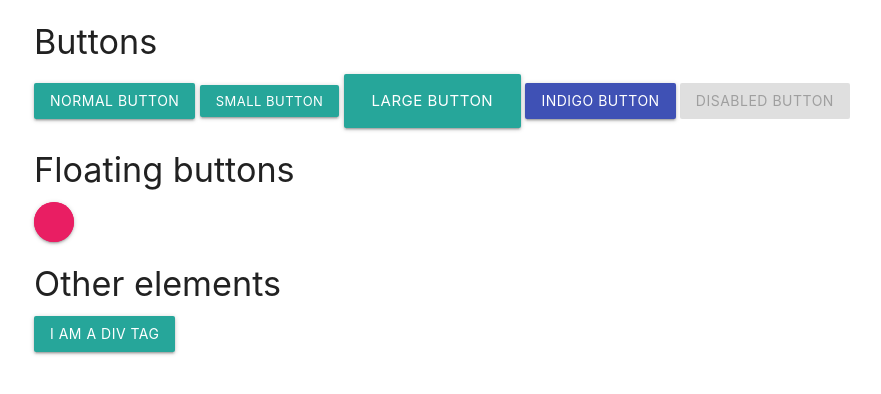
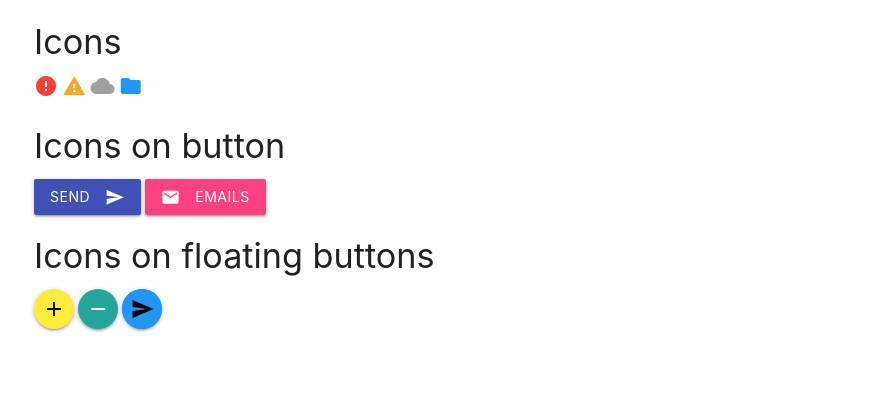
Before and after one commit to nweligalla/Materialize-cheat-sheet, a plain HTML site: page index.html in a window 1280 px wide. Shown: the whole page, without its empty margins (158-1039 px from the left). Drawn offline with nearby package versions, Linux system fonts and the light colour scheme.

Commit message:
material icons

```diff
--- a/index.html
+++ b/index.html
@@ -18,17 +18,35 @@
 
 
     <div class="container">
-        <h4>Buttons</h4>
-        <a href="" class="btn">Normal button</a>
-        <a href="" class="btn-small">Small button</a>
-        <a href="" class="btn-large waves-effect waves-dark">Large button</a>
-        <a href="" class="btn indigo btn waves-effect waves-light">Indigo button</a>
-        <a href="" class="btn disabled">Disabled button</a>
-        <h4>Floating buttons</h4>
-        <a href="" class="btn-floating pink pulse"></a>
-        <h4>Other elements</h4>
-        <div class="btn">I am a div tag</div>
+        <h4>Icons</h4>
+        <i class="material-icons red-text">error</i>
+        <span class="material-icons yellow-text text-darken-3">warning</span>
+        <i class="material-icons grey-text">cloud</i>
+        <i class="material-icons blue-text">folder</i>
+
+        <h4>Icons on button</h4>
+        <a href="" class="btn indigo">
+            <span>send</span>
+            <i class="material-icons right">send</i>
+        </a>
+        <a href="" class="btn pink lighten-2 accent-2 waves-effect waves-light">
+            Emails
+            <i class="material-icons left">email</i>
+        </a>
+
+        <h4>Icons on floating buttons</h4>
+        <a href="" class="btn-floating yellow">
+            <i class="material-icons black-text">add</i>
+        </a>
+        <a href="" class="btn-floating">
+            <i class="material-icons white-text">remove</i>
+        </a>
+        <a href="" class="btn-floating pulse blue">
+            <i class="material-icons black-text">send</i>
+        </a>
     </div>
+
+
 
 
 </body>
```
